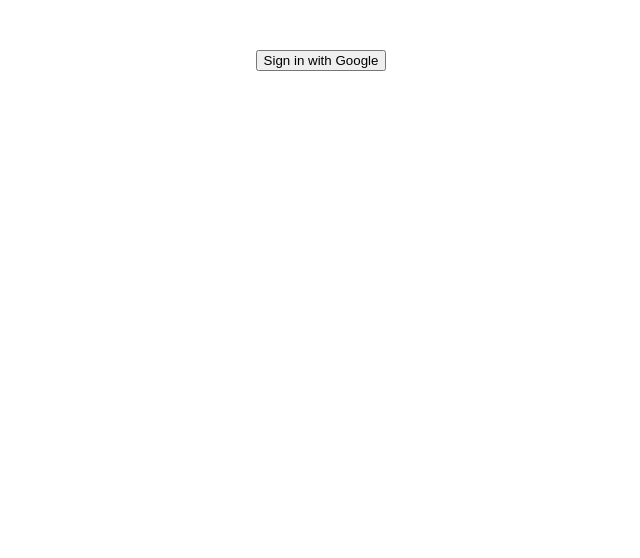
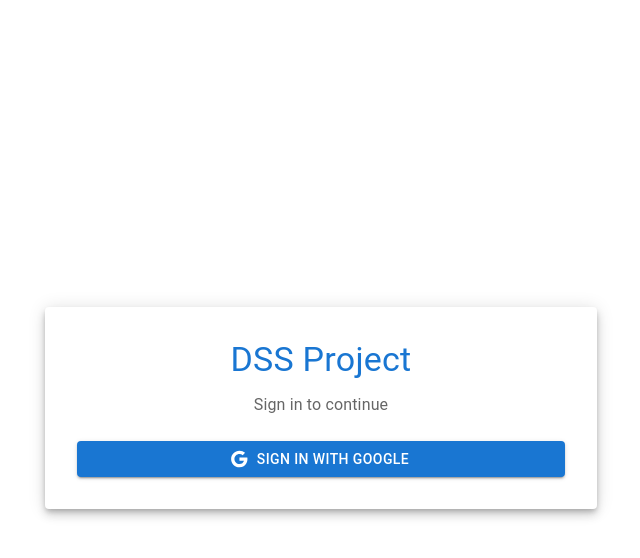
Before and after one commit to satnodeus77/dss_project_01, a Next.js app: page / in a window 1280 px wide. Shown: the top 558 px of the page, without its empty margins (319-959 px from the left). Built offline with nearby package versions, Linux system fonts and the light colour scheme; no server answers.

Commit message:
Styled sign-in page with Material UI

```diff
--- a/pages/index.js
+++ b/pages/index.js
@@ -1,5 +1,7 @@
 import { useEffect, useState } from "react";
 import { auth, provider, signInWithPopup } from "../lib/firebase";
+import { Container, Box, Typography, Button, Paper } from "@mui/material";
+import GoogleIcon from "@mui/icons-material/Google";
 
 export default function Home() {
   const [user, setUser] = useState(null);
@@ -7,14 +9,12 @@
   useEffect(() => {
     auth.onAuthStateChanged((currentUser) => {
       setUser(currentUser);
-      if (currentUser) saveUserToDB(currentUser);
     });
   }, []);
 
   const loginWithGoogle = async () => {
     try {
-      const result = await signInWithPopup(auth, provider);
-      saveUserToDB(result.user);
+      await signInWithPopup(auth, provider);
     } catch (error) {
       console.error("Login Error", error);
     }
@@ -25,33 +25,45 @@
     setUser(null);
   };
 
-  const saveUserToDB = async (user) => {
-    try {
-      await fetch("/api/saveUser", {
-        method: "POST",
-        headers: { "Content-Type": "application/json" },
-        body: JSON.stringify({
-          uid: user.uid,
-          name: user.displayName,
-          email: user.email,
-        }),
-      });
-    } catch (error) {
-      console.error("Error saving user:", error);
-    }
-  };
+  return (
+    <Container maxWidth="sm" style={{ height: "100vh", display: "flex", alignItems: "center", justifyContent: "center" }}>
+      <Paper elevation={6} style={{ padding: "2rem", textAlign: "center", width: "100%" }}>
+        <Typography variant="h4" color="primary" gutterBottom>
+          DSS Project
+        </Typography>
+        <Typography variant="body1" color="textSecondary">
+          Sign in to continue
+        </Typography>
 
-  return (
-    <div style={{ textAlign: "center", marginTop: 50 }}>
-      {user ? (
-        <>
-          <h1>Welcome, {user.displayName}</h1>
-          <p>{user.email}</p>
-          <button onClick={logout}>Logout</button>
-        </>
-      ) : (
-        <button onClick={loginWithGoogle}>Sign in with Google</button>
-      )}
-    </div>
+        {user ? (
+          <Box mt={3}>
+            <Typography variant="h6">{user.displayName}</Typography>
+            <Typography variant="body2" color="textSecondary">
+              {user.email}
+            </Typography>
+            <Button
+              variant="contained"
+              color="error"
+              onClick={logout}
+              fullWidth
+              style={{ marginTop: "1rem" }}
+            >
+              Logout
+            </Button>
+          </Box>
+        ) : (
+          <Button
+            variant="contained"
+            color="primary"
+            startIcon={<GoogleIcon />}
+            onClick={loginWithGoogle}
+            fullWidth
+            style={{ marginTop: "1.5rem" }}
+          >
+            Sign in with Google
+          </Button>
+        )}
+      </Paper>
+    </Container>
   );
 }
```
